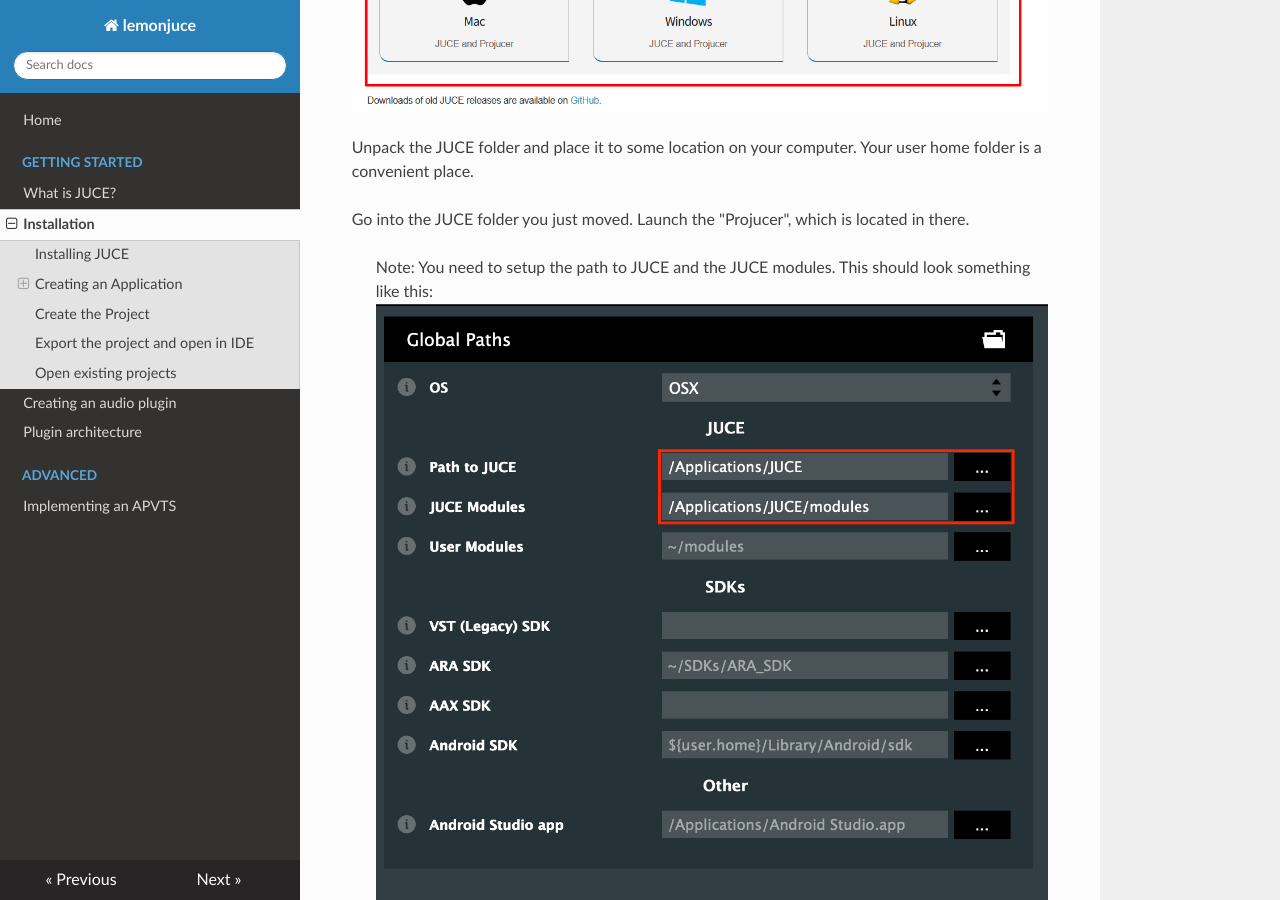
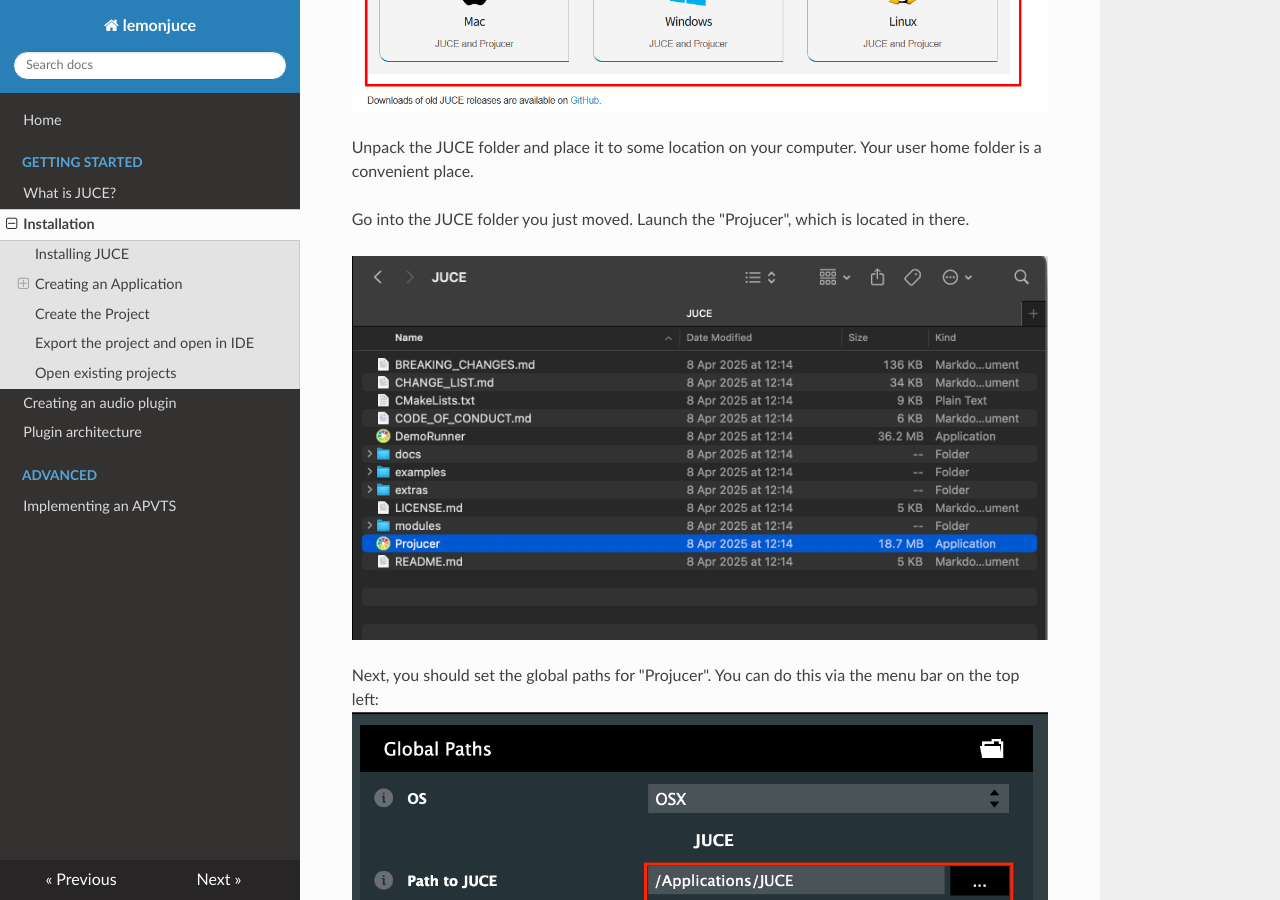
Before and after one commit to arcathrax/lemonjuce, an MkDocs documentation site: the page built from docs/getting_started/installation.md, in a window 1280 px wide and 900 px high, scrolled down 981 px. Built offline with MkDocs 1.6.1, drawn with Linux system fonts in a browser that asks for light colours; nearby versions of some CDN libraries.

Commit message:
feat: add more pictures and more tutorials in the todo

```diff
--- a/docs/getting_started/installation.md
+++ b/docs/getting_started/installation.md
@@ -18,8 +18,10 @@
 
 Go into the JUCE folder you just moved. Launch the "Projucer", which is located in there.
 
->Note: You need to setup the path to JUCE and the JUCE modules. This should look something like this:
->![Global Paths screenshot](images/installation/global_paths_screenshot.png)
+![Screenshot of the Projucer application in a file explorer](images/installation/Projucer_in_file_explorer.png)
+
+Next, you should set the global paths for "Projucer". You can do this via the menu bar on the top left:
+![Global Paths screenshot](images/installation/global_paths_screenshot.png)
 
 
 ## Creating an Application
```
Also changed, not shown: README.md (+24 -7 lines), docs/getting_started/images/installation/Projucer_in_file_explorer.png (added), 1 other file.
